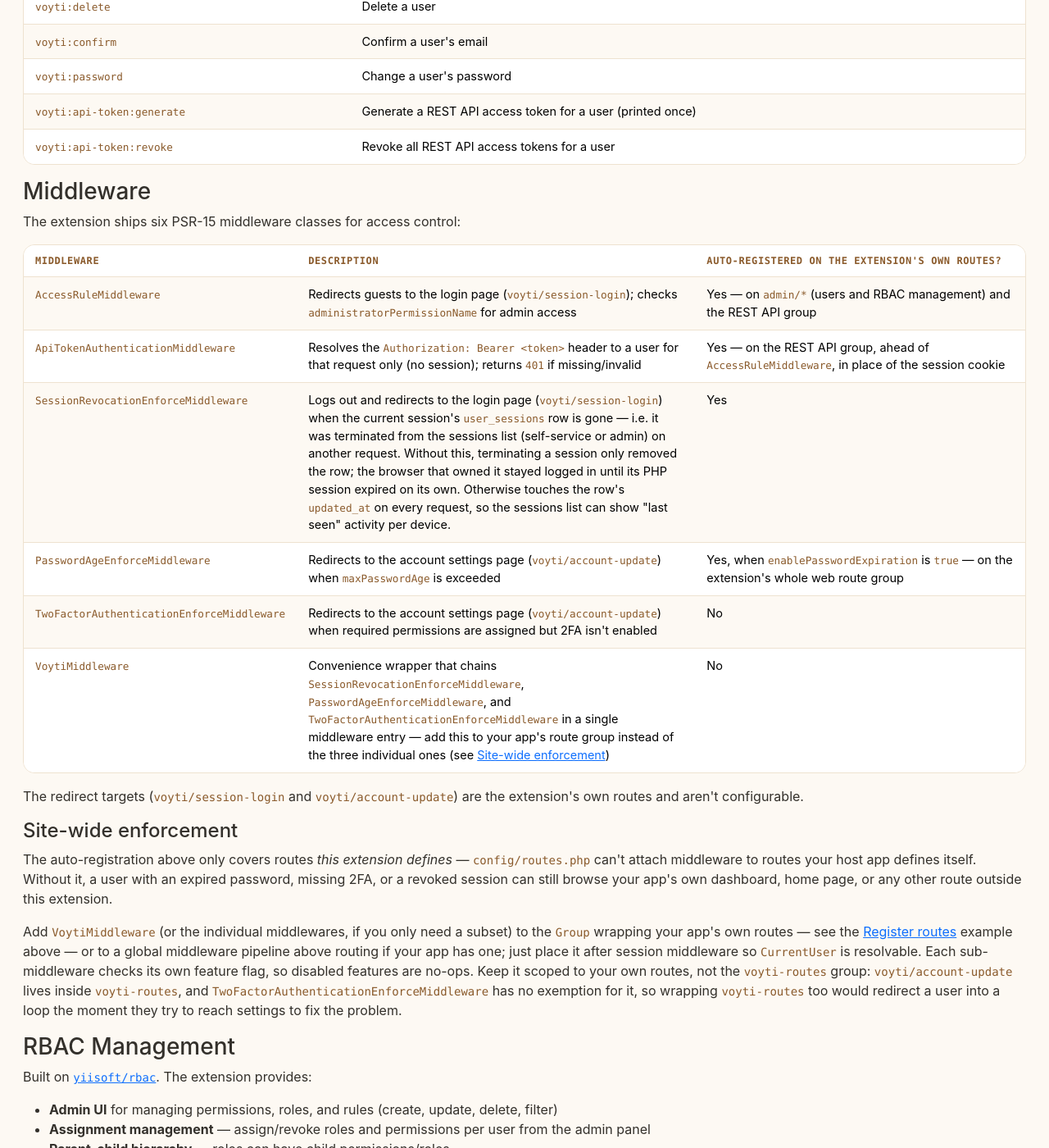
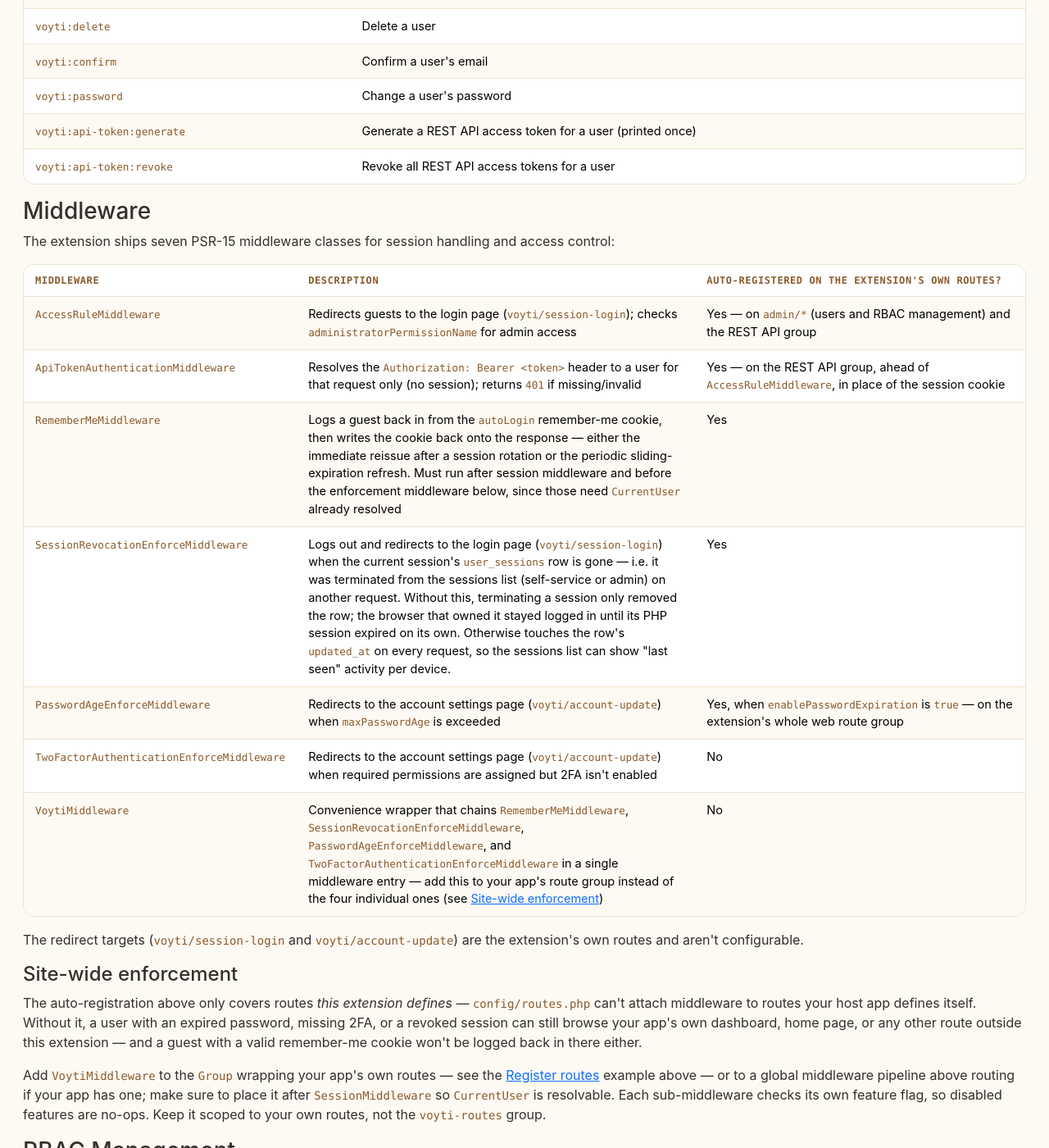
Before and after one commit to YiiRocks/YiiRocks.github.io, a Jekyll site: the page built from voyti/index.html, in a window 1280 px wide and 1400 px high, scrolled down 8337 px. Shown: the whole window at 82% size. Built offline with Jekyll 4.4.1, drawn with Linux system fonts in a browser that asks for light colours; a style sheet for code colours, icons or effects is not loaded; some of the changed text lies outside the part shown.

Commit message:
Sync voyti page with upstream README (RememberMeMiddleware, seven middlewares, REST API routes table, ext-intl, updated events)

```diff
--- a/voyti/index.html
+++ b/voyti/index.html
@@ -534,7 +535,7 @@
         </table>
 
         <h3 class="doc-section-title" id="middleware">Middleware</h3>
-        <p>The extension ships six PSR-15 middleware classes for access control:</p>
+        <p>The extension ships seven PSR-15 middleware classes for session handling and access control:</p>
         <table class="table table-sm table-striped">
             <thead>
                 <tr>
@@ -555,6 +556,11 @@
                     <td>Yes &mdash; on the REST API group, ahead of <code>AccessRuleMiddleware</code>, in place of the session cookie</td>
                 </tr>
                 <tr>
+                    <td><code>RememberMeMiddleware</code></td>
+                    <td>Logs a guest back in from the <code>autoLogin</code> remember-me cookie, then writes the cookie back onto the response &mdash; either the immediate reissue after a session rotation or the periodic sliding-expiration refresh. Must run after session middleware and before the enforcement middleware below, since those need <code>CurrentUser</code> already resolved</td>
+                    <td>Yes</td>
+                </tr>
+                <tr>
                     <td><code>SessionRevocationEnforceMiddleware</code></td>
                     <td>Logs out and redirects to the login page (<code>voyti/session-login</code>) when the current session's <code>user_sessions</code> row is gone &mdash; i.e. it was terminated from the sessions list (self-service or admin) on another request. Without this, terminating a session only removed the row; the browser that owned it stayed logged in until its PHP session expired on its own. Otherwise touches the row's <code>updated_at</code> on every request, so the sessions list can show "last seen" activity per device.</td>
                     <td>Yes</td>
@@ -571,7 +577,7 @@
                 </tr>
                 <tr>
                     <td><code>VoytiMiddleware</code></td>
-                    <td>Convenience wrapper that chains <code>SessionRevocationEnforceMiddleware</code>, <code>PasswordAgeEnforceMiddleware</code>, and <code>TwoFactorAuthenticationEnforceMiddleware</code> in a single middleware entry &mdash; add this to your app's route group instead of the three individual ones (see <a href="#site-wide-enforcement">Site-wide enforcement</a>)</td>
+                    <td>Convenience wrapper that chains <code>RememberMeMiddleware</code>, <code>SessionRevocationEnforceMiddleware</code>, <code>PasswordAgeEnforceMiddleware</code>, and <code>TwoFactorAuthenticationEnforceMiddleware</code> in a single middleware entry &mdash; add this to your app's route group instead of the four individual ones (see <a href="#site-wide-enforcement">Site-wide enforcement</a>)</td>
                     <td>No</td>
                 </tr>
             </tbody>
@@ -589,23 +595,18 @@
             middleware to routes your host app defines itself. Without it, a user
             with an expired password, missing 2FA, or a revoked session can still
             browse your app's own dashboard, home page, or any other route outside
-            this extension.
+            this extension &mdash; and a guest with a valid remember-me cookie
+            won't be logged back in there either.
         </p>
         <p>
-            Add <code>VoytiMiddleware</code> (or the individual middlewares, if
-            you only need a subset) to the <code>Group</code> wrapping your app's
-            own routes &mdash; see the <a href="#3-register-routes">Register
-            routes</a> example above &mdash; or to a global middleware pipeline
-            above routing if your app has one; just place it after session
-            middleware so <code>CurrentUser</code> is resolvable. Each
-            sub-middleware checks its own feature flag, so disabled features are
-            no-ops. Keep it scoped to your own routes, not the
-            <code>voyti-routes</code> group: <code>voyti/account-update</code>
-            lives inside <code>voyti-routes</code>, and
-            <code>TwoFactorAuthenticationEnforceMiddleware</code> has no exemption
-            for it, so wrapping <code>voyti-routes</code> too would redirect a
-            user into a loop the moment they try to reach settings to fix the
-            problem.
+            Add <code>VoytiMiddleware</code> to the <code>Group</code> wrapping
+            your app's own routes &mdash; see the
+            <a href="#3-register-routes">Register routes</a> example above &mdash;
+            or to a global middleware pipeline above routing if your app has one;
+            make sure to place it after <code>SessionMiddleware</code> so
+            <code>CurrentUser</code> is resolvable. Each sub-middleware checks its
+            own feature flag, so disabled features are no-ops. Keep it scoped to
+            your own routes, not the <code>voyti-routes</code> group.
         </p>
 
         <h3 class="doc-section-title" id="rbac">RBAC Management</h3>
@@ -703,6 +704,33 @@
             </table>
         </div>
 
+        <p>
+            The REST API routes below live in a separate route group mounted at
+            <code>adminRestPrefix</code> and are only registered when
+            <code>enableRestApi</code> is <code>true</code> &mdash; see
+            <a href="#rest-api">REST API</a>.
+        </p>
+        <div class="table-responsive">
+            <table class="table table-sm table-striped">
+                <thead>
+                    <tr>
+                        <th>Route name</th>
+                        <th>Method</th>
+                        <th>Path</th>
+                        <th>Purpose</th>
+                    </tr>
+                </thead>
+                <tbody>
+                    <tr><td><code>voyti/api-openapi</code></td><td><code>GET</code></td><td><code>openapi.json</code></td><td>OpenAPI 3.1 spec (JSON). Public, so tooling (Swagger UI, codegen) can fetch it without a Bearer token.</td></tr>
+                    <tr><td><code>voyti/api-v1-users-index</code></td><td><code>GET</code></td><td><code>v1/users</code></td><td>List users</td></tr>
+                    <tr><td><code>voyti/api-v1-users-view</code></td><td><code>GET</code></td><td><code>v1/users/{id}</code></td><td>View a user</td></tr>
+                    <tr><td><code>voyti/api-v1-users-create</code></td><td><code>POST</code></td><td><code>v1/users</code></td><td>Create a user</td></tr>
+                    <tr><td><code>voyti/api-v1-users-update</code></td><td><code>PATCH</code></td><td><code>v1/users/{id}</code></td><td>Update a user</td></tr>
+                    <tr><td><code>voyti/api-v1-users-delete</code></td><td><code>DELETE</code></td><td><code>v1/users/{id}</code></td><td>Delete a user</td></tr>
+                </tbody>
+            </table>
+        </div>
+
         <h3 class="doc-section-title" id="events">Events &amp; Listeners</h3>
         <p>Voyti dispatches events at key points in the user lifecycle,
         allowing your application to react, log, or extend behaviour. Each
@@ -730,9 +758,9 @@
         attach your own listener via the event dispatcher configuration if you
         need to react to them.</p>
         <ul>
-            <li><strong>UserEvent</strong> &mdash; Variants: create, delete, block/unblock, confirmation, account/profile update, switch identity, logout</li>
+            <li><strong>UserEvent</strong> &mdash; Carries a <code>getType()</code> discriminator: <code>UserEvent::CREATE</code>, <code>BLOCK</code>, <code>UNBLOCK</code>, <code>CONFIRM</code>, <code>SWITCH_IDENTITY</code>, <code>RESTORE_IDENTITY</code>, <code>PASSWORD_RESET</code>, or <code>DELETE</code></li>
             <li><strong>UserProfileEvent</strong> &mdash; Dispatched when a user updates their profile</li>
-            <li><strong>GdprEvent</strong> &mdash; Specifically: delete operation</li>
+            <li><strong>GdprEvent</strong> &mdash; Dispatched after a user's account is anonymized (not on hard delete, which fires <code>UserEvent</code> with type <code>UserEvent::DELETE</code>)</li>
             <li><strong>ResetPasswordEvent</strong> &mdash; Password reset flow</li>
             <li><strong>SessionEvent</strong> &mdash; Dispatched with type <code>SESSION_CREATED</code> on login, and with type <code>SESSION_TERMINATED</code> whenever a user's sessions are terminated (account deletion, GDPR anonymization, or being blocked). The <code>SESSION_UPDATED</code> type is defined but not currently dispatched.</li>
         </ul>
```
Also changed, not shown: other parts of voyti/index.html (+1 -0 lines).
